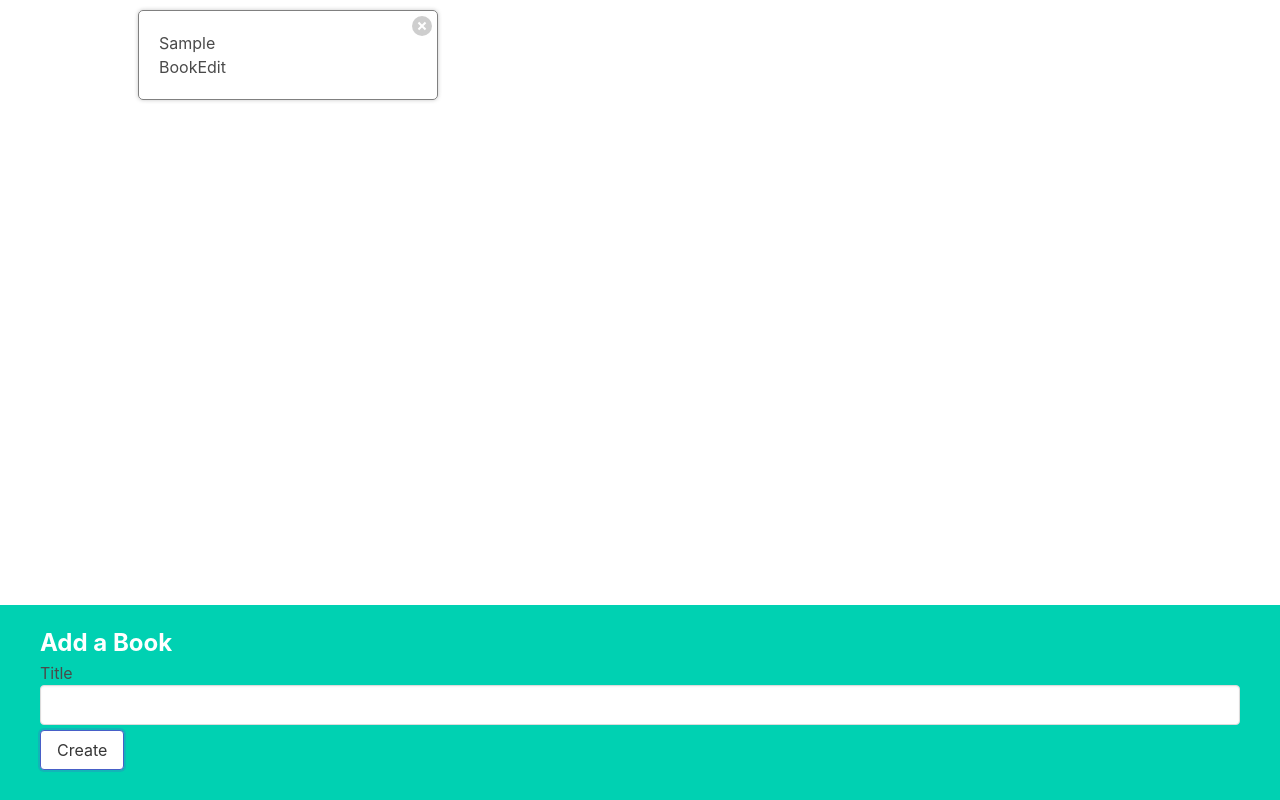
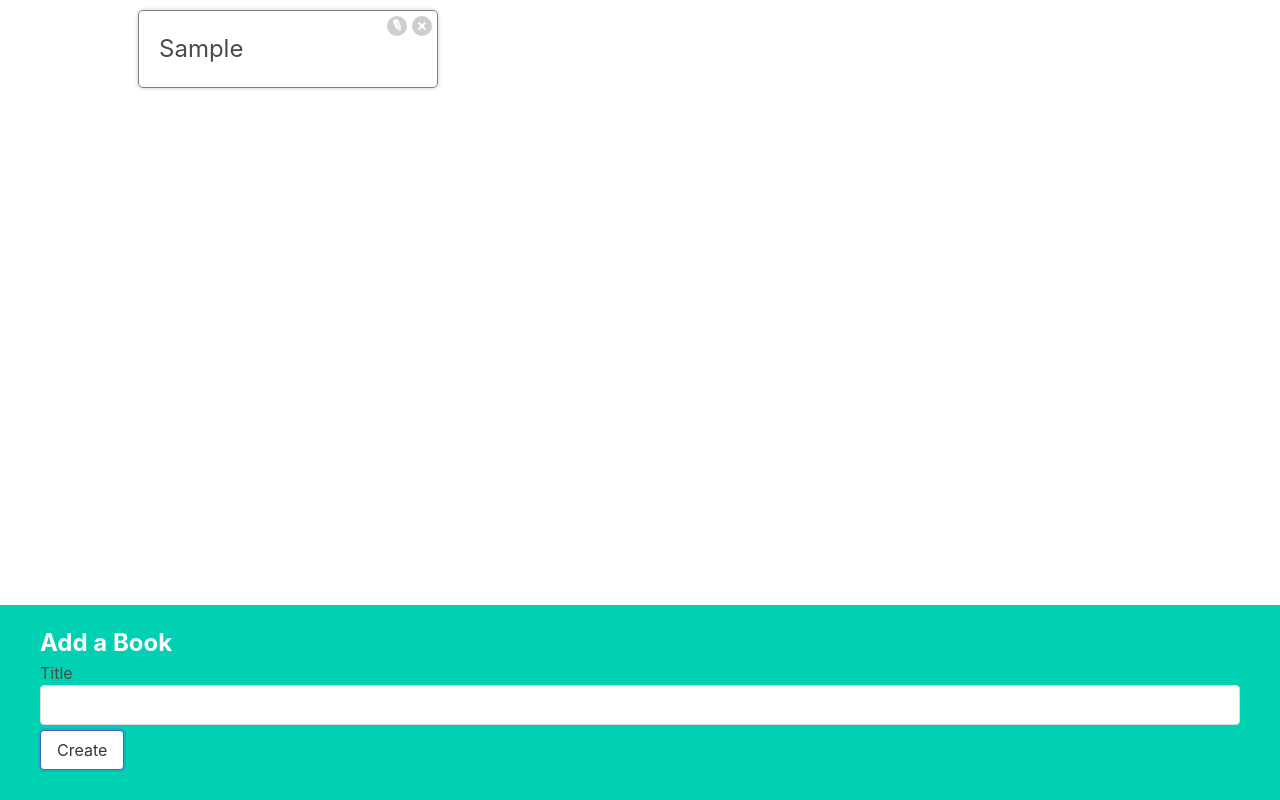
Before and after one commit to VsevolodPantjukhin/books, a React (Create React App) app: page / in a window 1280 px wide. Both pictures are taken after typing "Sample" into the empty fields and a click on the button "Create". Built offline with nearby package versions, Linux system fonts and the light colour scheme.

Commit message:
Toggling Form Display

```diff
--- a/src/App/App.js
+++ b/src/App/App.js
@@ -1,4 +1,3 @@
-import React from 'react';
 import { useState } from 'react';
 
 import BookCreate from '../components/BookCreate/BookCreate';
--- a/src/components/BookCreate/BookCreate.js
+++ b/src/components/BookCreate/BookCreate.js
@@ -1,4 +1,3 @@
-import React from 'react';
 import { useState } from 'react';
 
 const BookCreate = ({ onCreate }) => {
--- a/src/components/BookEdit/BookEdit.js
+++ b/src/components/BookEdit/BookEdit.js
@@ -1,5 +1,3 @@
-import React from 'react';
-
 const BookEdit = () => {
   return (
     <div>
--- a/src/components/BookList/BookList.js
+++ b/src/components/BookList/BookList.js
@@ -1,5 +1,3 @@
-import React from 'react';
-
 import BookShow from '../BookShow/BookShow';
 
 const BookList = ({ books, onDelete }) => {
--- a/src/components/BookShow/BookShow.js
+++ b/src/components/BookShow/BookShow.js
@@ -1,21 +1,34 @@
-import React from 'react';
+import { useState } from 'react';
 
 import BookEdit from '../BookEdit/BookEdit';
 
 const BookShow = ({ book, onDelete }) => {
-  const handleClick = () => {
+  const [showEdit, setShowEdit] = useState(false);
+
+  const handleDeleteClick = () => {
     onDelete(book.id);
   };
 
+  const handleEditClick = () => {
+    setShowEdit(!showEdit);
+  };
+
+  let content = <h3>{book.title}</h3>;
+  if (showEdit) {
+    content = <BookEdit />;
+  }
+
   return (
     <div className="book-show">
-      {book.title}
+      <div>{content}</div>
       <div className="actions">
-        <button className="delete" onClick={handleClick}>
+        <button className="edit" onClick={handleEditClick}>
+          Edit
+        </button>
+        <button className="delete" onClick={handleDeleteClick}>
           Delete
         </button>
       </div>
-      <BookEdit />
     </div>
   );
 };
```
